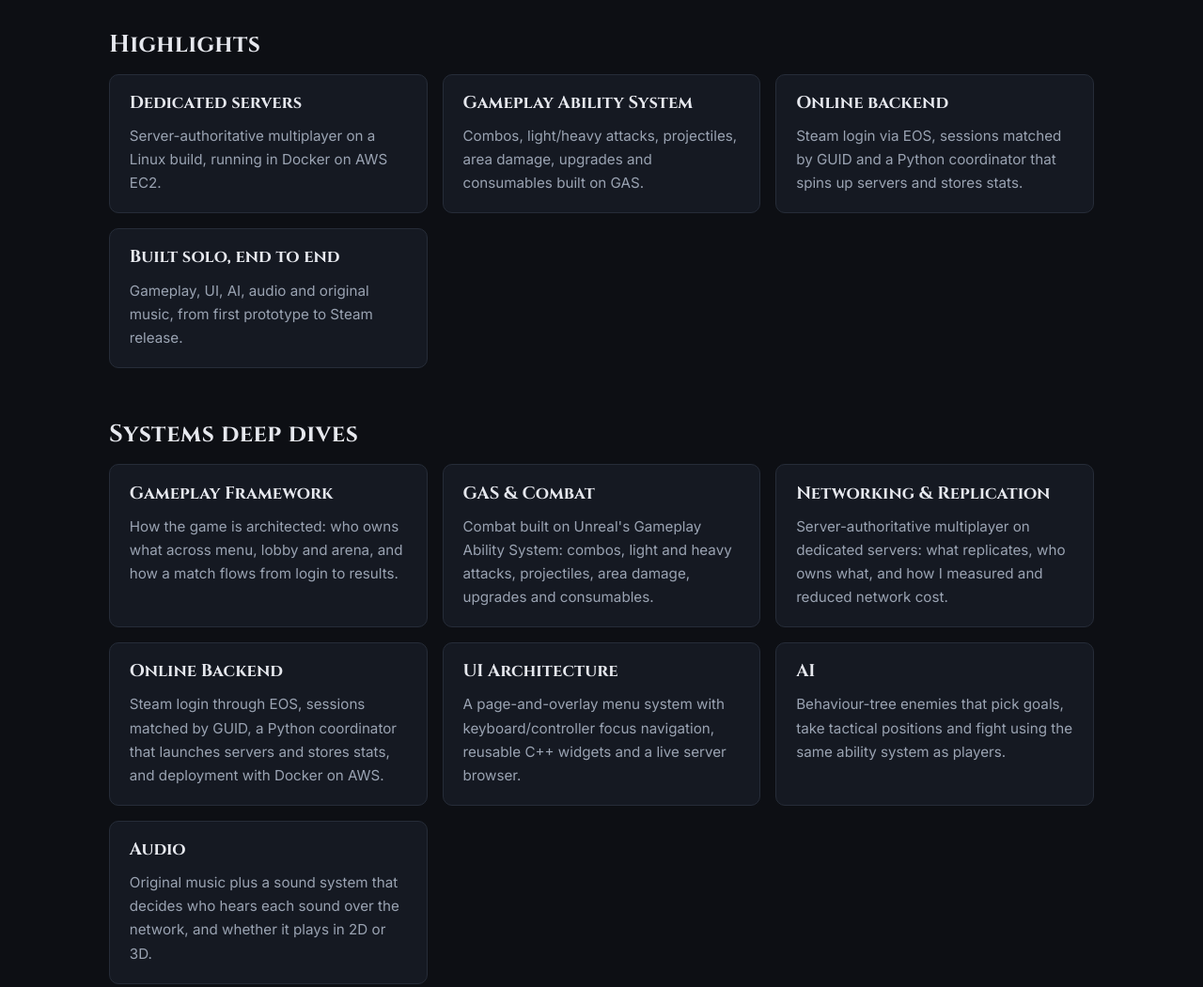
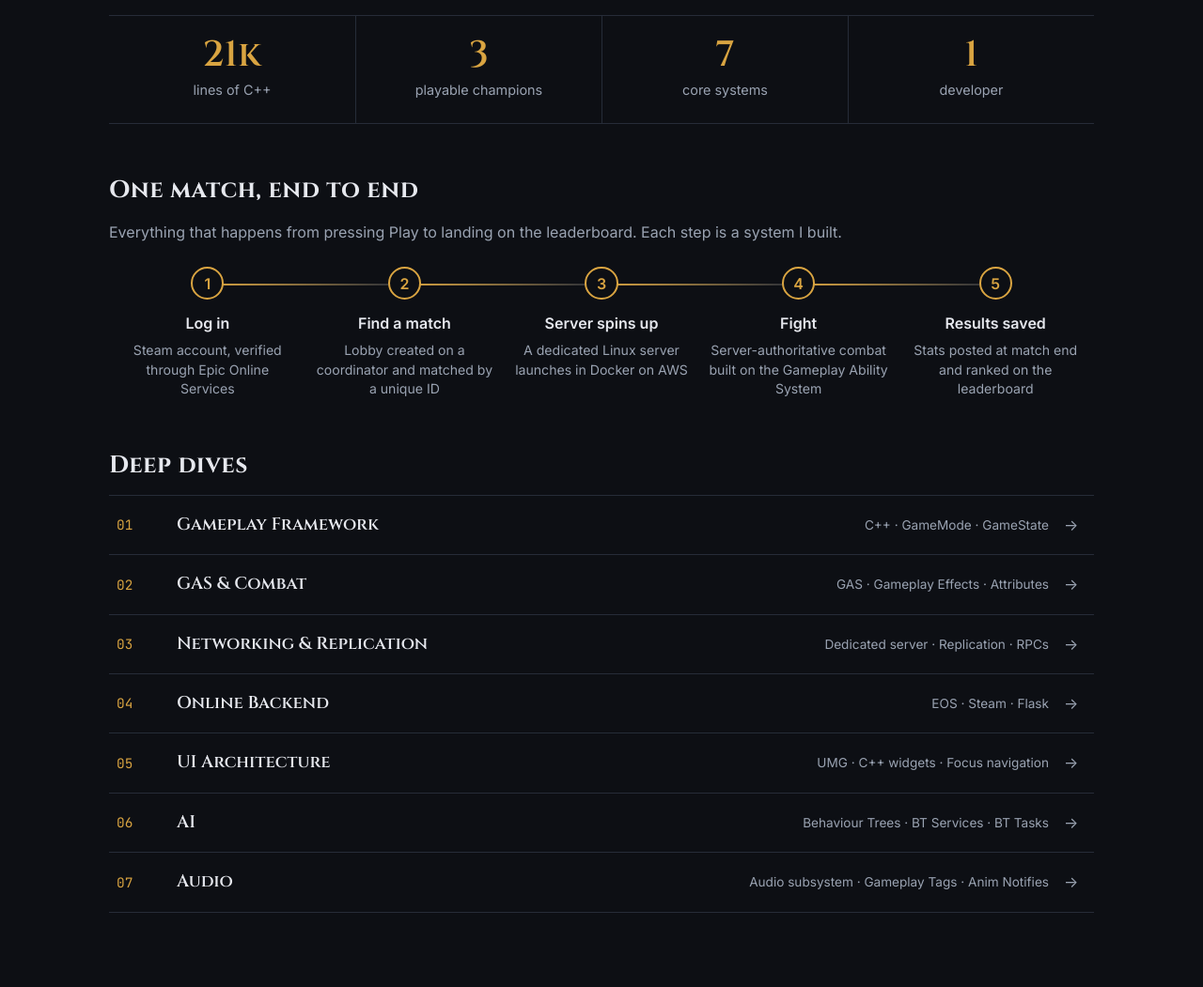
Before and after one commit to Polindian/portfolio, an Astro site: page /portfolio/ in a window 1280 px wide. Shown: the part 1120-2171 px from the top of the page at 94% size. Built offline with nearby package versions, Linux system fonts and the light colour scheme; Astro itself is replaced by a stand-in of ours.

Commit message:
Reworked home page below the hero
- Replaced highlight cards with a stats strip
- Added a match-flow timeline linking to each system
- Changed deep dives to a compact numbered list
- Removed duplicate deep-dive cards from the arena page

Co-Authored-By: Claude Opus 5.5 <noreply@anthropic.com>
Claude-Session: https://claude.ai/code/session_01DxN4FeZFUEisAt2U8bDZco

```diff
--- /dev/null
+++ b/src/components/SystemIndex.astro
@@ -0,0 +1,35 @@
+---
+import { getCollection } from 'astro:content';
+const base = import.meta.env.BASE_URL.replace(/\/$/, '');
+const systems = (await getCollection('systems')).sort((a, b) => a.data.order - b.data.order);
+---
+<ol class="index">
+  {systems.map((s) => (
+    <li>
+      <a href={`${base}/systems/${s.id}/`}>
+        <span class="num">{String(s.data.order).padStart(2, '0')}</span>
+        <span class="title">{s.data.title}</span>
+        <span class="tags">{s.data.tags.slice(0, 3).join(' · ')}</span>
+        <span class="go" aria-hidden="true">→</span>
+      </a>
+    </li>
+  ))}
+</ol>
+
+<style>
+  .index { list-style: none; padding: 0; margin: 0; border-top: 1px solid var(--line); }
+  .index a {
+    display: grid; grid-template-columns: 3rem 1fr auto 1.5rem; align-items: center; gap: 1rem;
+    padding: 1rem 0.5rem; border-bottom: 1px solid var(--line); color: var(--text);
+  }
+  .index a:hover { text-decoration: none; background: var(--bg-raised); }
+  .index a:hover .go { color: var(--gold); transform: translateX(4px); }
+  .num { font-family: var(--font-mono); color: var(--gold); font-size: 0.9rem; }
+  .title { font-family: var(--font-display); font-size: 1.15rem; }
+  .tags { color: var(--text-dim); font-size: 0.85rem; }
+  .go { color: var(--text-dim); transition: transform 0.15s; }
+  @media (max-width: 640px) {
+    .index a { grid-template-columns: 2.2rem 1fr 1.2rem; }
+    .tags { display: none; }
+  }
+</style>
--- a/src/pages/index.astro
+++ b/src/pages/index.astro
@@ -1,17 +1,26 @@
 ---
-import { getCollection } from 'astro:content';
 import Base from '../layouts/Base.astro';
 import Trailer from '../components/Trailer.astro';
+import SystemIndex from '../components/SystemIndex.astro';
 import { SITE } from '../config';
 
 const base = import.meta.env.BASE_URL.replace(/\/$/, '');
-const systems = (await getCollection('systems')).sort((a, b) => a.data.order - b.data.order);
+const sys = (id: string) => `${base}/systems/${id}/`;
 
-const highlights = [
-  { title: 'Dedicated servers', text: 'Server-authoritative multiplayer on a Linux build, running in Docker on AWS EC2.' },
-  { title: 'Gameplay Ability System', text: 'Combos, light/heavy attacks, projectiles, area damage, upgrades and consumables built on GAS.' },
-  { title: 'Online backend', text: 'Steam login via EOS, sessions matched by GUID and a Python coordinator that spins up servers and stores stats.' },
-  { title: 'Built solo, end to end', text: 'Gameplay, UI, AI, audio and original music, from first prototype to Steam release.' },
+const stats = [
+  { value: '21k', label: 'lines of C++' },
+  { value: '3', label: 'playable champions' },
+  { value: '7', label: 'core systems' },
+  { value: '1', label: 'developer' },
+];
+
+// One match, end to end: each step is a different system.
+const flow = [
+  { step: 'Log in', text: 'Steam account, verified through Epic Online Services', link: sys('online-backend') },
+  { step: 'Find a match', text: 'Lobby created on a coordinator and matched by a unique ID', link: sys('ui-architecture') },
+  { step: 'Server spins up', text: 'A dedicated Linux server launches in Docker on AWS', link: sys('online-backend') },
+  { step: 'Fight', text: 'Server-authoritative combat built on the Gameplay Ability System', link: sys('gas-and-combat') },
+  { step: 'Results saved', text: 'Stats posted at match end and ranked on the leaderboard', link: sys('online-backend') },
 ];
 ---
 <Base>
@@ -31,29 +40,35 @@ const highlights = [
     </div>
   </section>
 
+  <section class="wrap"><Trailer /></section>
+
   <section class="wrap">
-    <Trailer />
+    <dl class="stats">
+      {stats.map((s) => (
+        <div><dt>{s.value}</dt><dd>{s.label}</dd></div>
+      ))}
+    </dl>
   </section>
 
   <section class="wrap">
-    <h2>Highlights</h2>
-    <div class="grid">
-      {highlights.map((h) => (
-        <div class="card"><h3>{h.title}</h3><p>{h.text}</p></div>
+    <h2>One match, end to end</h2>
+    <p class="dim">Everything that happens from pressing Play to landing on the leaderboard. Each step is a system I built.</p>
+    <ol class="flow">
+      {flow.map((f, i) => (
+        <li>
+          <a href={f.link}>
+            <span class="n">{i + 1}</span>
+            <b>{f.step}</b>
+            <span>{f.text}</span>
+          </a>
+        </li>
       ))}
-    </div>
+    </ol>
   </section>
 
   <section class="wrap">
-    <h2>Systems deep dives</h2>
-    <div class="grid">
-      {systems.map((s) => (
-        <a class="card" href={`${base}/systems/${s.id}/`}>
-          <h3>{s.data.title}</h3>
-          <p>{s.data.summary}</p>
-        </a>
-      ))}
-    </div>
+    <h2>Deep dives</h2>
+    <SystemIndex />
   </section>
 </Base>
 
@@ -64,4 +79,41 @@ const highlights = [
   .role { font-size: 1.25rem; color: var(--text); margin-bottom: 1.2rem; }
   .pitch { color: var(--text-dim); max-width: 40rem; font-size: 1.05rem; }
   .ctas { display: flex; flex-wrap: wrap; gap: 0.7rem; margin-top: 1.6rem; }
+  .dim { color: var(--text-dim); }
+
+  .stats {
+    display: grid; grid-template-columns: repeat(4, 1fr); margin: 2.5rem 0 0;
+    border-top: 1px solid var(--line); border-bottom: 1px solid var(--line);
+  }
+  .stats div { padding: 1.4rem 0.5rem; text-align: center; }
+  .stats div + div { border-left: 1px solid var(--line); }
+  .stats dt { font-family: var(--font-display); font-size: 2.4rem; color: var(--gold); line-height: 1; }
+  .stats dd { margin: 0.4rem 0 0; color: var(--text-dim); font-size: 0.9rem; }
+
+  .flow { list-style: none; padding: 0; margin: 1.5rem 0 0; display: grid; grid-template-columns: repeat(5, 1fr); counter-reset: none; }
+  .flow li { position: relative; }
+  .flow li + li::before {
+    content: ''; position: absolute; top: 1.1rem; left: -50%; width: 100%; height: 2px;
+    background: linear-gradient(90deg, var(--gold), var(--line));
+  }
+  .flow a { position: relative; display: flex; flex-direction: column; align-items: center; text-align: center; gap: 0.35rem; padding: 0 0.6rem; color: var(--text); }
+  .flow a:hover { text-decoration: none; }
+  .flow a:hover .n { background: var(--gold); color: #17120a; }
+  .flow .n {
+    width: 2.2rem; height: 2.2rem; border-radius: 50%; display: grid; place-items: center;
+    background: var(--bg); border: 2px solid var(--gold); color: var(--gold); font-weight: 700; z-index: 1;
+  }
+  .flow b { margin-top: 0.4rem; }
+  .flow span:last-child { color: var(--text-dim); font-size: 0.88rem; line-height: 1.45; }
+
+  @media (max-width: 760px) {
+    .stats { grid-template-columns: repeat(2, 1fr); }
+    .stats div:nth-child(3) { border-left: 0; }
+    .stats div:nth-child(n + 3) { border-top: 1px solid var(--line); }
+    .flow { grid-template-columns: 1fr; gap: 1.2rem; }
+    .flow li + li::before { display: none; }
+    .flow a { flex-direction: row; align-items: flex-start; text-align: left; flex-wrap: wrap; column-gap: 0.8rem; }
+    .flow a b { margin-top: 0.35rem; }
+    .flow span:last-child { flex-basis: 100%; padding-left: 3rem; }
+  }
 </style>
```
Also changed, not shown: src/pages/champions-arena.astro (+0 -8 lines).
